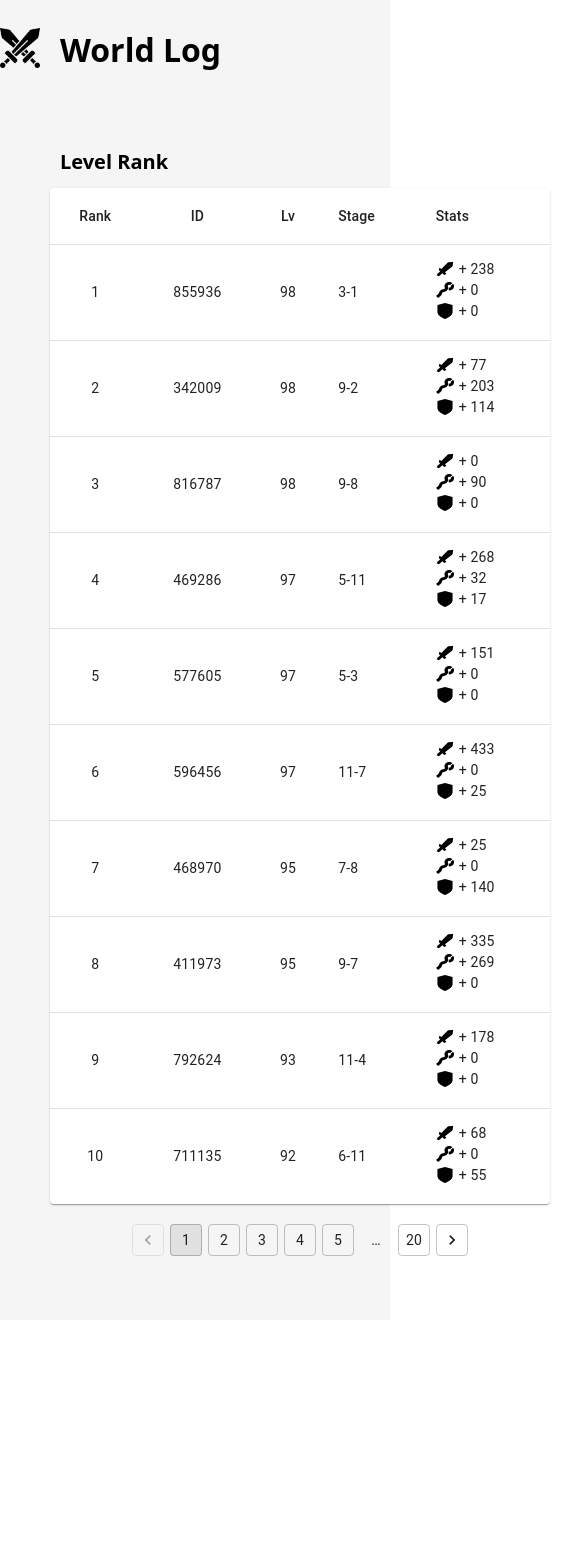
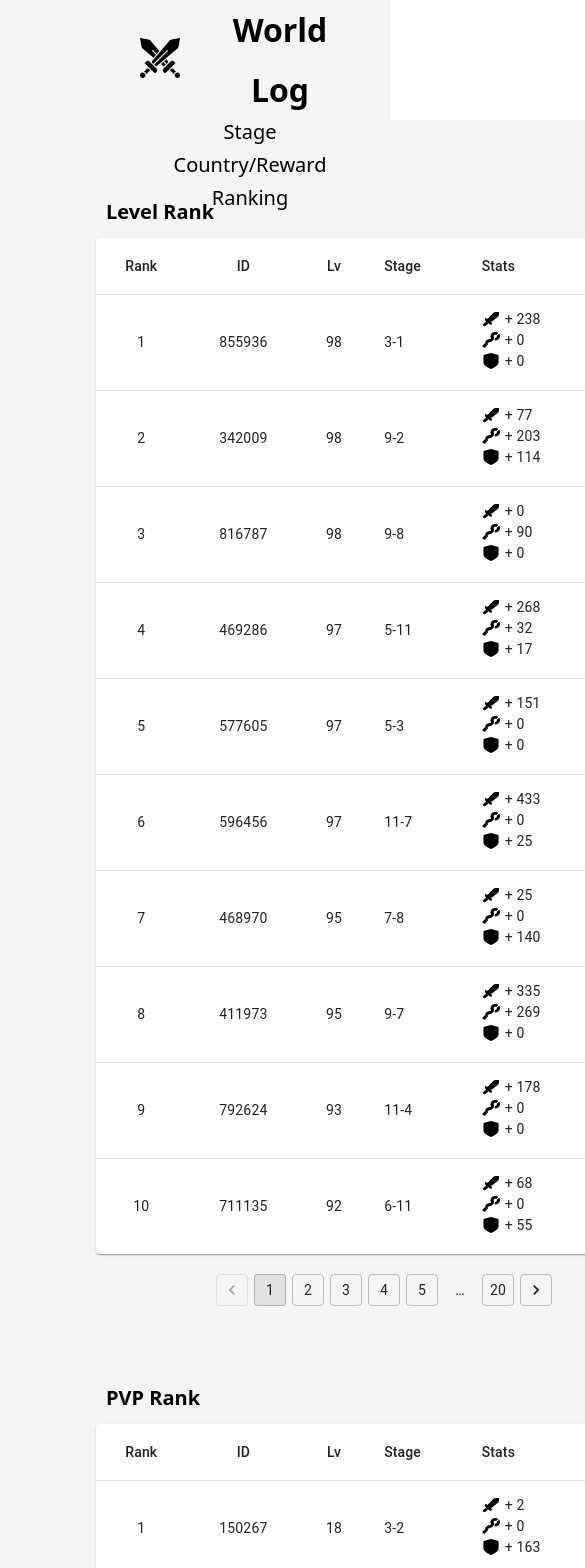
Before and after one commit to ghbaekdev/worlds, a Next.js app: page /ranking in a window 390 px wide. Shown: the top 1568 px of the page, 585 px wide, since content can reach past the window. Before the commit the page ends 1320 px from the top, so only its background shows below. Built offline with nearby package versions, Linux system fonts and the light colour scheme.

Commit message:
refactor(main) 반응형 작업

```diff
--- a/components/BarChart/BarChart.tsx
+++ b/components/BarChart/BarChart.tsx
@@ -85,4 +85,8 @@ export default BarChart;
 const BarWrap = styled.div`
   width: 600px;
   height: 800px;
+
+  @media ${({ theme }) => theme.responsive.mobile} {
+    height: 500px;
+  }
 `;
--- a/components/Nav/Nav.tsx
+++ b/components/Nav/Nav.tsx
@@ -61,6 +61,12 @@ const NavWrap = styled.div`
   display: flex;
   align-items: center;
   justify-content: space-between;
+
+  @media ${({ theme }) => theme.responsive.mobile} {
+    flex-direction: column;
+    width: 500px;
+    margin: 0 auto;
+  }
 `;
 
 const NavTitle = styled.header`
@@ -75,6 +81,10 @@ const NavTitle = styled.header`
   span {
     margin-left: 20px;
   }
+
+  @media ${({theme}) => theme.responsive.mobile} {
+    width: 220px;
+  }
 `;
 
 const CategoriesWrap = styled.div`
@@ -82,10 +92,17 @@ const CategoriesWrap = styled.div`
   align-items: center;
   justify-content: flex-end;
   width: 100%;
+  @media ${({theme}) => theme.responsive.mobile} {
+    flex-direction: column;
+    width: 500px;
+  }
 `;
 
 const NavCategories = styled.div`
   margin: 0 20px;
   font-weight: 500;
   cursor: pointer;
+  @media ${({theme}) => theme.responsive.mobile}{
+    margin-bottom: 10px;
+  }
 `;
--- a/components/PieChart/PieChart.tsx
+++ b/components/PieChart/PieChart.tsx
@@ -69,4 +69,6 @@ export default PieChart;
 const DoughnutWrap = styled.div`
   width: 600px;
   height: 800px;
+  display: flex;
+  justify-content: center;
 `;
--- a/components/RankingTable/RankingTable.tsx
+++ b/components/RankingTable/RankingTable.tsx
@@ -115,6 +115,10 @@ export default RankingTable;
 const TableWrap = styled.div`
   display: flex;
   flex-direction: column;
+
+  @media ${({ theme }) => theme.responsive.mobile} {
+    /* align-items: flex-e; */
+  }
 `;
 
 const StatsBox = styled.div`
--- a/components/TrophyCard/TrophyCard.tsx
+++ b/components/TrophyCard/TrophyCard.tsx
@@ -38,6 +38,10 @@ const CardWrap = styled.div`
     width: 240px;
     height: 270px;
   }
+  @media ${({ theme }) => theme.responsive.mobile} {
+    width: 150px;
+    margin: 0 auto;
+  }
 `;
 
 const CardId = styled.span`
--- a/pages/ranking.tsx
+++ b/pages/ranking.tsx
@@ -61,17 +61,30 @@ export const Wrapper = styled.div`
   width: 100%;
   height: 1200px;
   background-color: ${({ theme }) => theme.colors.mainColor};
+  @media ${({ theme }) => theme.responsive.mobile} {
+    height: 2500px;
+    width: ${({ theme }) => theme.mobile};
+  }
 `;
 
 export const BodyWrap = styled.div`
   display: flex;
   width: 1200px;
   margin: 20px auto 0 auto;
+  @media ${({ theme }) => theme.responsive.mobile} {
+    flex-direction: column;
+    width: ${({ theme }) => theme.mobile};
+  }
 `;
 const RankBox = styled.div`
   display: flex;
   flex-direction: column;
   margin: 0 auto;
+
+  @media ${({ theme }) => theme.responsive.mobile} {
+    margin: 50px auto 0 auto;
+    width: ${({ theme }) => theme.small};
+  }
 `;
 
 const RankingTitle = styled.div`
--- a/styles/theme.ts
+++ b/styles/theme.ts
@@ -1,3 +1,10 @@
+const size = {
+  small: '576px',
+  mobile: '768px',
+  tablet: '992px',
+  desktop: '1200px',
+};
+
 const theme = {
   colors: {
     black: '#000000',
@@ -20,6 +27,16 @@ const theme = {
     lowModalShadow: 'rgba(0, 0, 0, 0.16) 0px 1px 3px',
     lowModalDeepShadow: 'rgba(0, 0, 0,0.6) 0px 2px 5px',
   },
+  small: '576px',
+  mobile: '768px',
+  tablet: '992px',
+  desktop: '1200px',
+  responsive: {
+    small: `(max-width: ${size.small})`,
+    mobile: `(max-width: ${size.mobile})`,
+    tablet: `(max-width: ${size.tablet})`,
+    desktop: `(max-width: ${size.desktop})`,
+  },
   flexMixin: (align = 'center', justify = 'center') => `
   display:flex;
   align-items:${align};
```
Also changed, not shown: pages/reward.tsx (+8 -0 lines).
